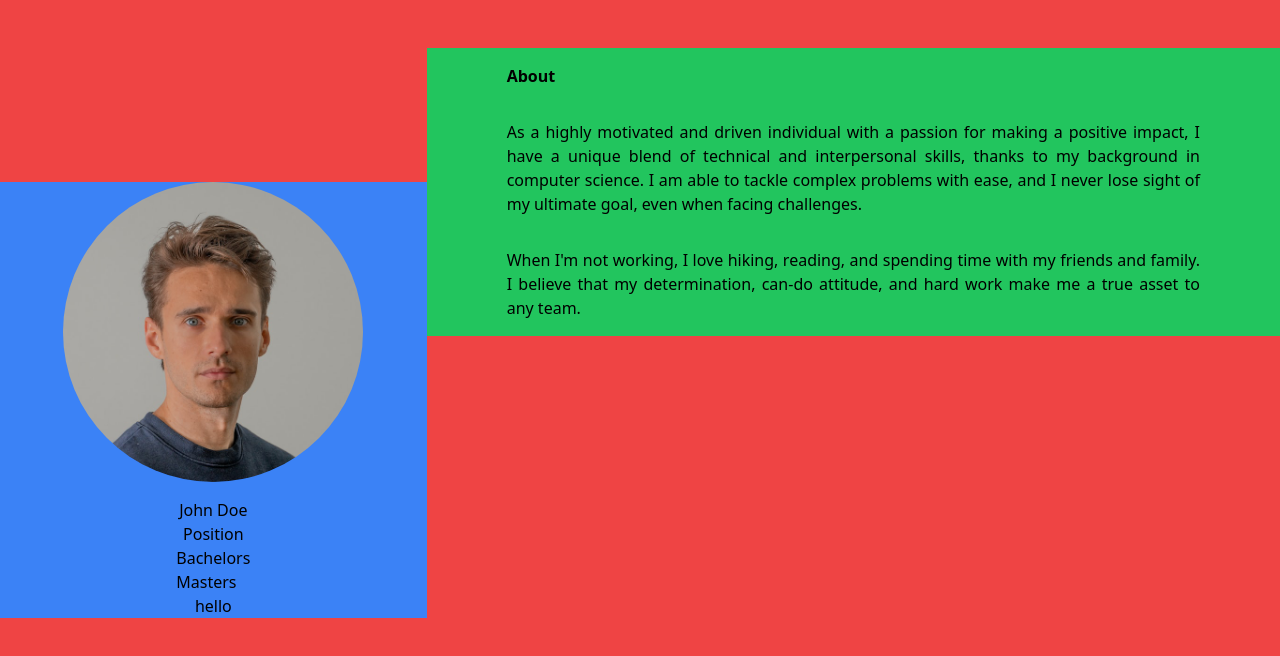
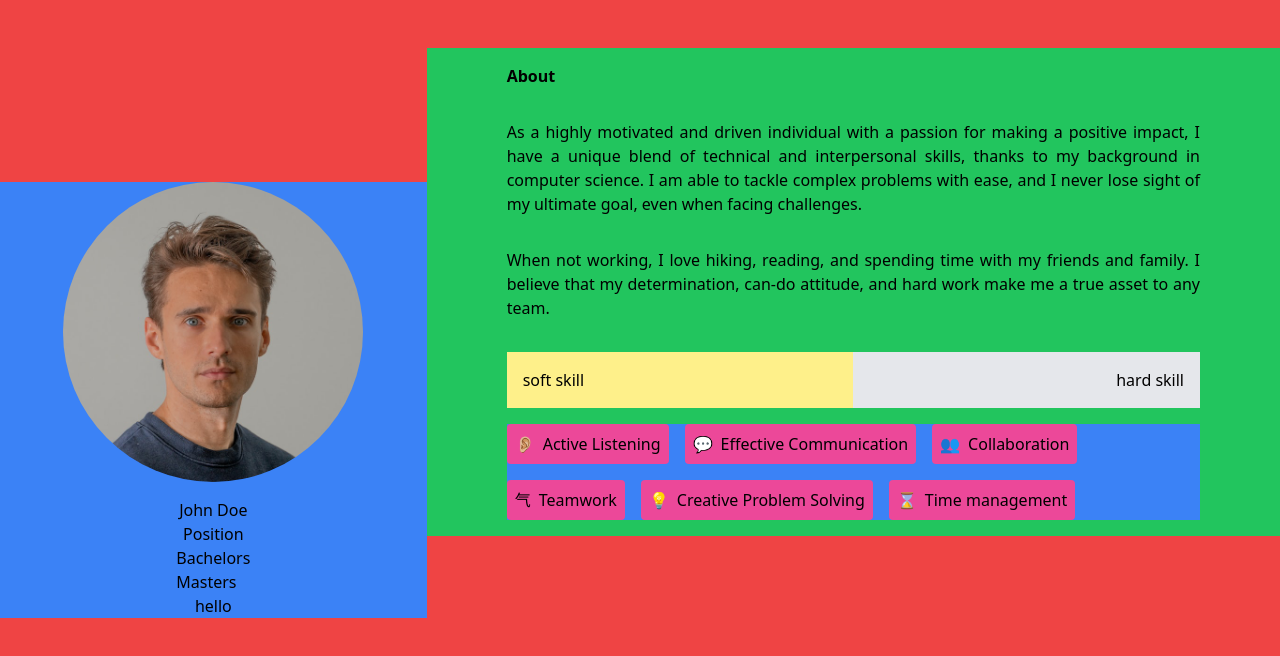
Before and after one commit to Iqbalshah786/resume-app, a Next.js app: page / in a window 1280 px wide. Shown: the top 656 px of the page. Built offline with nearby package versions, Linux system fonts and the light colour scheme.

Commit message:
Build skill set

```diff
--- a/data/data.ts
+++ b/data/data.ts
@@ -0,0 +1,18 @@
+export const skills = {
+	soft: [
+		{ icon: "👂🏼", text: "Active Listening" },
+		{ icon: "💬", text: "Effective Communication" },
+		{ icon: "👥", text: "Collaboration" },
+		{ icon: "⽓", text: "Teamwork" },
+		{ icon: "💡", text: "Creative Problem Solving" },
+		{ icon: "⌛️", text: "Time management" },
+	],
+	hard: [
+		{ icon: "💻", text: "Python" },
+		{ icon: "ʦ", text: "TypeScript" },
+		{ icon: "🚀", text: "React" },
+		{ icon: "💾", text: "SQL" },
+		{ icon: "💾", text: "noSQL" },
+		{ icon: "📈", text: "Data Structures and Algorithms" },
+	],
+};
--- a/src/app/components/About.tsx
+++ b/src/app/components/About.tsx
@@ -1,3 +1,6 @@
+"use client";
+import Skills from "./Skills";
+
 export default function About() {
   return (
     <div className="bg-green-500 md:px-12">
@@ -14,11 +17,12 @@ export default function About() {
             of my ultimate goal, even when facing challenges.
           </p>
           <p>
-            When I'm not working, I love hiking, reading, and spending time with
-            my friends and family. I believe that my determination, can-do
+            When not working, I love hiking, reading, and spending time with my
+            friends and family. I believe that my determination, can-do
             attitude, and hard work make me a true asset to any team.
           </p>
         </div>
+        <Skills />
       </div>
     </div>
   );
--- /dev/null
+++ b/src/app/components/SkillSet.tsx
@@ -0,0 +1,34 @@
+"use client";
+interface skillType {
+  soft: { icon: string; text: string }[];
+  hard: { icon: string; text: string }[];
+}
+interface SkillSetProps {
+  skills: skillType;
+  selectedSkill: boolean;
+}
+export default function SkillSet({ skills, selectedSkill }: SkillSetProps) {
+  return (
+    <div className="bg-blue-500 flex gap-4 flex-wrap">
+      {selectedSkill
+        ? skills.hard.map((skill, index) => (
+            <div
+              key={index}
+              className=" w-max flex items-center p-2  rounded bg-pink-500"
+            >
+              <span className="mr-2">{skill.icon}</span>
+              <span>{skill.text}</span>
+            </div>
+          ))
+        : skills.soft.map((skill, index) => (
+            <div
+              key={index}
+              className="w-max flex items-center p-2  rounded bg-pink-500"
+            >
+              <span className="mr-2">{skill.icon}</span>
+              <span>{skill.text}</span>
+            </div>
+          ))}
+    </div>
+  );
+}
--- /dev/null
+++ b/src/app/components/Skills.tsx
@@ -0,0 +1,32 @@
+"use client";
+import { useState } from "react";
+import SkillSet from "./SkillSet";
+import { skills } from "../../../data/data";
+
+export default function Skills() {
+  const [selectedSkill, setSelectedSkill] = useState(false);
+
+  return (
+    <div className="w-full">
+      <div className="skillType mb-4">
+        <button
+          className={`w-1/2 text-left p-4 hover:bg-black hover:text-yellow-400 ${
+            selectedSkill === false ? "bg-yellow-200" : "bg-gray-200"
+          }`}
+          onClick={() => setSelectedSkill(false)}
+        >
+          soft skill
+        </button>
+        <button
+          className={` w-1/2 text-right p-4 hover:bg-black hover:text-yellow-400  ${
+            selectedSkill === true ? "bg-yellow-200" : "bg-gray-200"
+          }`}
+          onClick={() => setSelectedSkill(true)}
+        >
+          hard skill
+        </button>
+      </div>
+      <SkillSet skills={skills} selectedSkill={selectedSkill} />
+    </div>
+  );
+}
```
